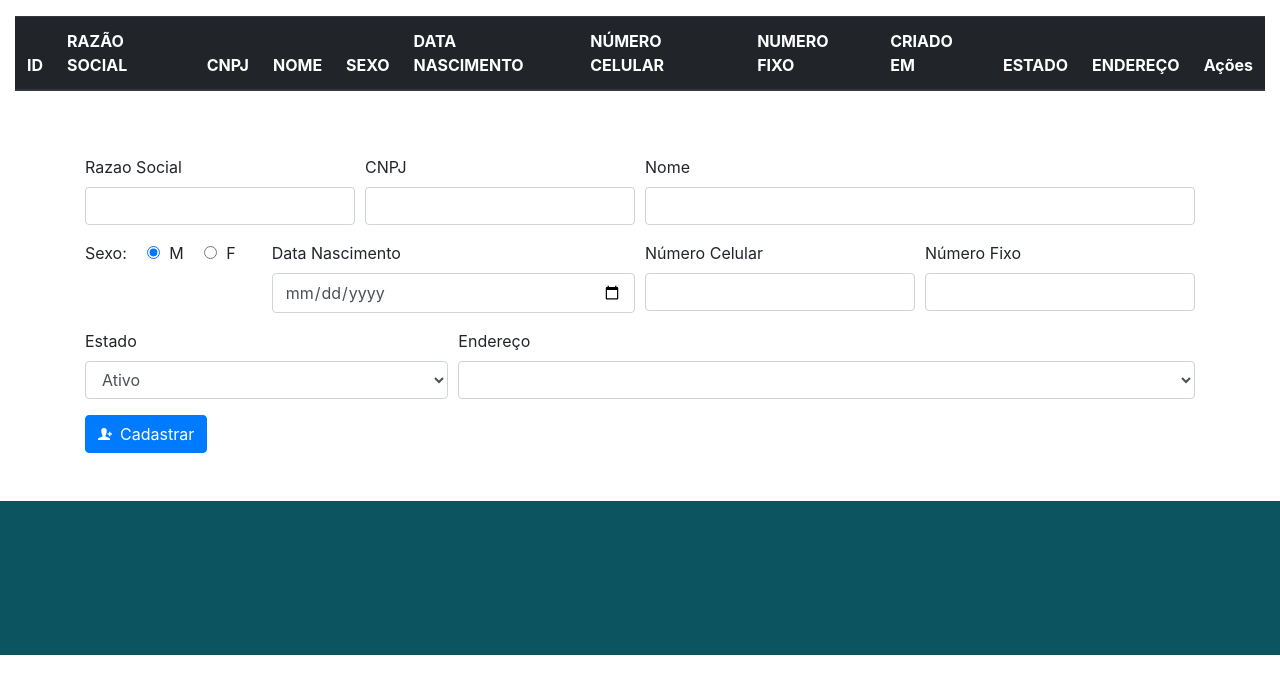
After one commit to rafaelgibam/graficasys, a PHP site: template Pages/fornecedor.php in a window 1280 px wide. The commit adds this page. Shown: the top 694 px of the page. Run offline with PHP 8.4, Linux system fonts and the light colour scheme; the template is opened without the code that fills it, so the values that code supplies are empty; some web fonts are replaced.

Commit message:
CRUD Fornecedor testado e implementado!

```diff
--- /dev/null
+++ b/Pages/fornecedor.php
@@ -0,0 +1,219 @@
+<?php
+
+$fc = new \Controllers\FornecedorController();
+$ec = new \Controllers\EnderecoController();
+
+if(isset($_GET) && isset($_GET['a']) && $_GET['a'] == 'd'){
+    if(isset($_GET['id'])){
+        $fc->deletarFornecedor($_GET['id']);
+        header("Location: fornecedor");
+    }
+}
+
+?>
+<div class="container-fluid">
+    <div class="row mt-3">
+        <div class="col-md-12">
+            <table class="table table-hover">
+                <thead class="thead-dark">
+                <th scope="col">ID</th>
+                <th scope="col">RAZÃO SOCIAL</th>
+                <th scope="col">CNPJ</th>
+                <th scope="col">NOME</th>
+                <th scope="col">SEXO</th>
+                <th scope="col">DATA NASCIMENTO</th>
+                <th scope="col">NÚMERO CELULAR</th>
+                <th scope="col">NUMERO FIXO</th>
+                <th scope="col">CRIADO EM</th>
+                <th scope="col">ESTADO</th>
+                <th scope="col">ENDEREÇO</th>
+                <th scope="col">Ações</th>
+                </thead>
+                <tbody>
+                <?php foreach ($fc->findAll() as $key => $value) : ?>
+                    <tr>
+                        <td><?= $value->id ?></td>
+                        <td><?= $value->razaosocial ?></td>
+                        <td><?= $value->cnpj ?></td>
+                        <td><?= $value->nome ?></td>
+                        <td><?= $value->sexo ?></td>
+                        <td>
+                            <?php
+                            $data = new \DateTime($value->dtnascimento);
+                            echo $data->format('d-m-Y');
+                            ?>
+                        </td>
+                        <td><?= $value->numcelular ?></td>
+                        <td><?= $value->numfixo ?></td>
+                        <td><?php
+                            $data = new \DateTime($value->criadoem );
+                            echo $data->format('d-m-Y H:i:s');
+
+                            ?></td>
+                        <td>
+                            <?= $r = ($value->estado) ? "Ativo" : "Desativado"; ?>
+                        </td>
+                        <td><a title="Clique para editar" href="endereco?a=e&id=<?= $value->endereco_idendereco ?>"><?= $ec->find($value->endereco_idendereco)->logradouro ?></a></td>
+
+                        <td><a href="fornecedor?a=e&id=<?= $value->id ?>"><i style="font-size: 1.6em;" class="ion-edit mr-2"></i></a>
+                            <a href="fornecedor?a=d&id=<?= $value->id ?>"><i style="font-size: 1.8em; color: red;" class="ion-trash-b"></i></a></td>
+                    </tr>
+                <?php endforeach; ?>
+                </tbody>
+            </table>
+        </div>
+    </div>
+</div>
+<div class="container">
+    <!------------------------------------------------------------------------------------------------------------------------------
+    --- Formulário de edição
+    -------------------------------------------------------------------------------------------------------------------------------->
+    <?php
+    if(isset($_GET['a']) && $_GET['a'] == 'e'):
+        $value = $fc->find($_GET['id']);
+        ?>
+        <div class="row mt-5">
+            <div class="col-md-12">
+                <form action="Pages/trataform/trataform.php" method="post">
+                    <input type="number" name="id" value="<?= $_GET['id'] ?>" hidden>
+                    <div class="form-row">
+                        <div class="form-group col-md-3">
+                            <label for="razao">Razao Social</label>
+                            <input type="text" name="razao" id="razao" class="form-control" value="<?= $value->razaosocial ?>">
+                        </div>
+                        <div class="form-group col-md-3">
+                            <label for="cnpj">CNPJ</label>
+                            <input type="text" name="cnpj" id="cnpj" class="form-control" value="<?= $value->cnpj ?>">
+                        </div>
+                        <div class="form-group col-md-6">
+                            <label for="nome">Nome</label>
+                            <input type="text" name="nome" id="nome" class="form-control" value="<?= $value->nome ?>">
+                        </div>
+                    </div>
+                    <div class="form-row">
+                        <div class="form-group col-md-2">
+                            <div class="form-check form-check-inline">
+                                <label for="">Sexo:</label>
+                                <div class="form-check" id="sexoradio">
+                                    <input type="radio" name="sexo" id="sexom" class="form-check-input" value="M" checked>
+                                    <label for="sexom">M</label>
+                                </div>
+                                <div class="form-check">
+                                    <input type="radio" name="sexo" id="sexof" class="form-check-input" value="F">
+                                    <label for="sexof">F</label>
+                                </div>
+                            </div>
+                        </div>
+                        <div class="form-group col-md-4">
+                            <label for="dtnasc">Data Nascimento</label>
+                            <input type="date" name="dtnasc" id="dtnasc" class="form-control" value="<?= $value->dtnascimento ?>">
+                        </div>
+                        <div class="form-group col-md-3">
+                            <label for="numcel">Número Celular</label>
+                            <input type="text" name="numcelular" id="numcel" class="form-control" value="<?= $value->numcelular ?>">
+                        </div>
+                        <div class="form-group col-md-3">
+                            <label for="numfixo">Número Fixo</label>
+                            <input type="text" name="numfixo" id="numfixo" class="form-control" value="<?= $value->numfixo ?>">
+                        </div>
+
+                    </div>
+                    <div class="form-row">
+                        <div class="form-group col-md-4">
+                            <label for="estado">Estado</label>
+                            <select name="estado" id="estado" class="form-control">
+                                <option value="1">Ativo</option>
+                                <option value="0">Desativado</option>
+                            </select>
+                        </div>
+                        <div class="form-group col-md-8">
+                            <label for="endereco">Endereço</label>
+                            <select name="endereco" id="endereco" class="form-control">
+                                <?php foreach ($ec->findAll() as $endereco): ?>
+                                    <option value="<?= $endereco->id ?>"><?= $endereco->logradouro ?></option>
+                                <?php endforeach; ?>
+                            </select>
+                        </div>
+                    </div>
+                    <button type="submit" name="editarFornecedor" class="btn btn-primary"><span class="ion-person-add mr-2"></span>Atualizar</button>
+                    <a href="/fornecedor" class="btn btn-danger"><span class="ion-android-cancel mr-2"></span>Cancelar</a>
+                </form>
+            </div>
+        </div>
+    <?php else: ?>
+
+        <!------------------------------------------------------------------------------------------------------------------------------
+        --- Formulário de cadastro
+        -------------------------------------------------------------------------------------------------------------------------------->
+        <div class="row mt-5">
+            <div class="col-md-12">
+                <form action="Pages/trataform/trataform.php" method="post">
+                    <input type="number" name="id" value="<?= $_GET['id'] ?>" hidden>
+                    <div class="form-row">
+                        <div class="form-group col-md-3">
+                            <label for="razao">Razao Social</label>
+                            <input type="text" name="razao" id="razao" class="form-control">
+                        </div>
+                        <div class="form-group col-md-3">
+                            <label for="cnpj">CNPJ</label>
+                            <input type="text" name="cnpj" id="cnpj" class="form-control">
+                        </div>
+                        <div class="form-group col-md-6">
+                            <label for="nome">Nome</label>
+                            <input type="text" name="nome" id="nome" class="form-control">
+                        </div>
+                    </div>
+                    <div class="form-row">
+                        <div class="form-group col-md-2">
+                            <div class="form-check form-check-inline">
+                                <label for="">Sexo:</label>
+                                <div class="form-check" id="sexoradio">
+                                    <input type="radio" name="sexo" id="sexom" class="form-check-input" value="M" checked>
+                                    <label for="sexom">M</label>
+                                </div>
+                                <div class="form-check">
+                                    <input type="radio" name="sexo" id="sexof" class="form-check-input" value="F">
+                                    <label for="sexof">F</label>
+                                </div>
+                            </div>
+                        </div>
+                        <div class="form-group col-md-4">
+                            <label for="dtnasc">Data Nascimento</label>
+                            <input type="date" name="dtnasc" id="dtnasc" class="form-control">
+                        </div>
+                        <div class="form-group col-md-3">
+                            <label for="numcel">Número Celular</label>
+                            <input type="text" name="numcelular" id="numcel" class="form-control">
+                        </div>
+                        <div class="form-group col-md-3">
+                            <label for="numfixo">Número Fixo</label>
+                            <input type="text" name="numfixo" id="numfixo" class="form-control">
+                        </div>
+
+                    </div>
+                    <div class="form-row">
+                        <div class="form-group col-md-4">
+                            <label for="estado">Estado</label>
+                            <select name="estado" id="estado" class="form-control">
+                                <option value="1">Ativo</option>
+                                <option value="0">Desativado</option>
+                            </select>
+                        </div>
+                        <div class="form-group col-md-8">
+                            <label for="endereco">Endereço</label>
+                            <select name="endereco" id="endereco" class="form-control">
+                                <?php foreach ($ec->findAll() as $endereco): ?>
+                                    <option value="<?= $endereco->id ?>"><?= $endereco->logradouro ?></option>
+                                <?php endforeach; ?>
+                            </select>
+                        </div>
+                    </div>
+
+
+                    <button type="submit" name="cadastrarFornecedor" class="btn btn-primary"><span class="ion-person-add mr-2"></span>Cadastrar</button>
+                </form>
+            </div>
+        </div>
+    <?php endif; ?>
+
+</div>
```
Also changed, not shown: Controllers/FornecedorController.php (added, +56 -0 lines), Models/Fornecedor.php (+46 -0 lines), Pages/trataform/trataform.php (+16 -9 lines).
